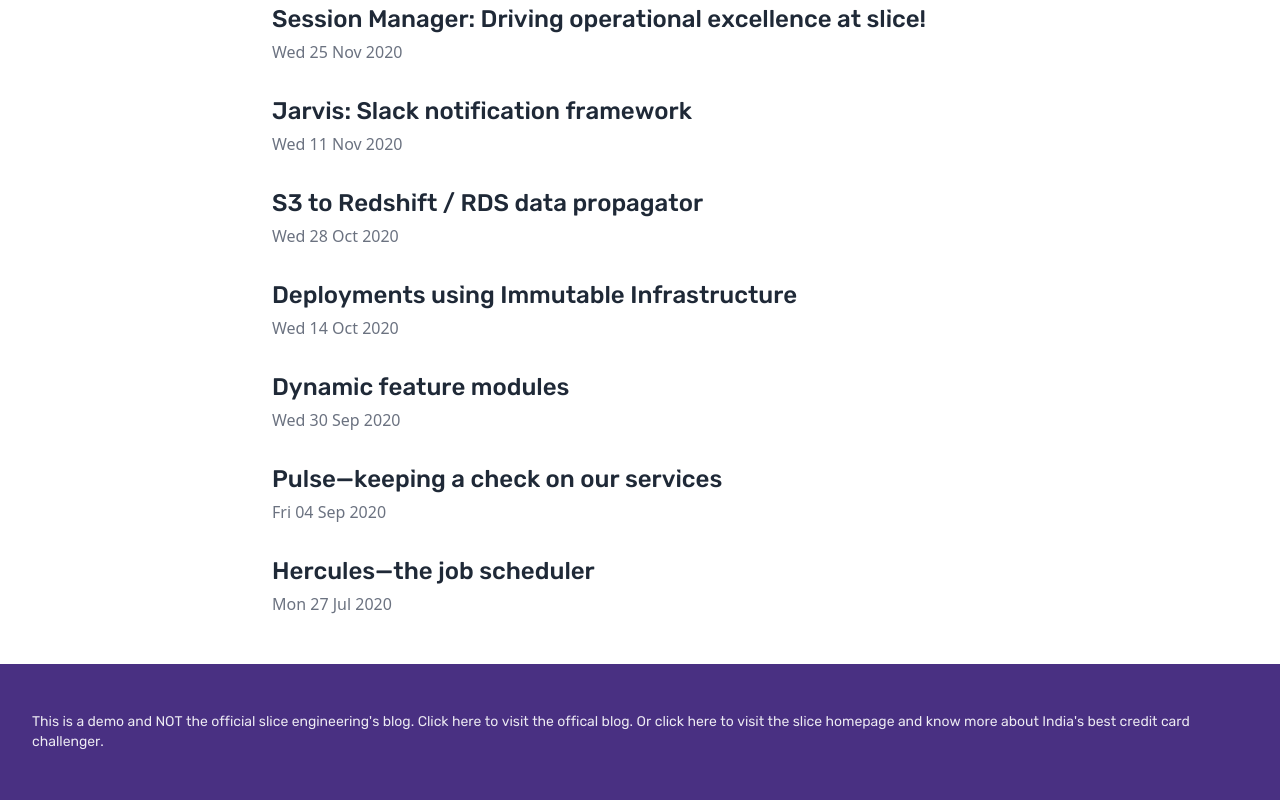
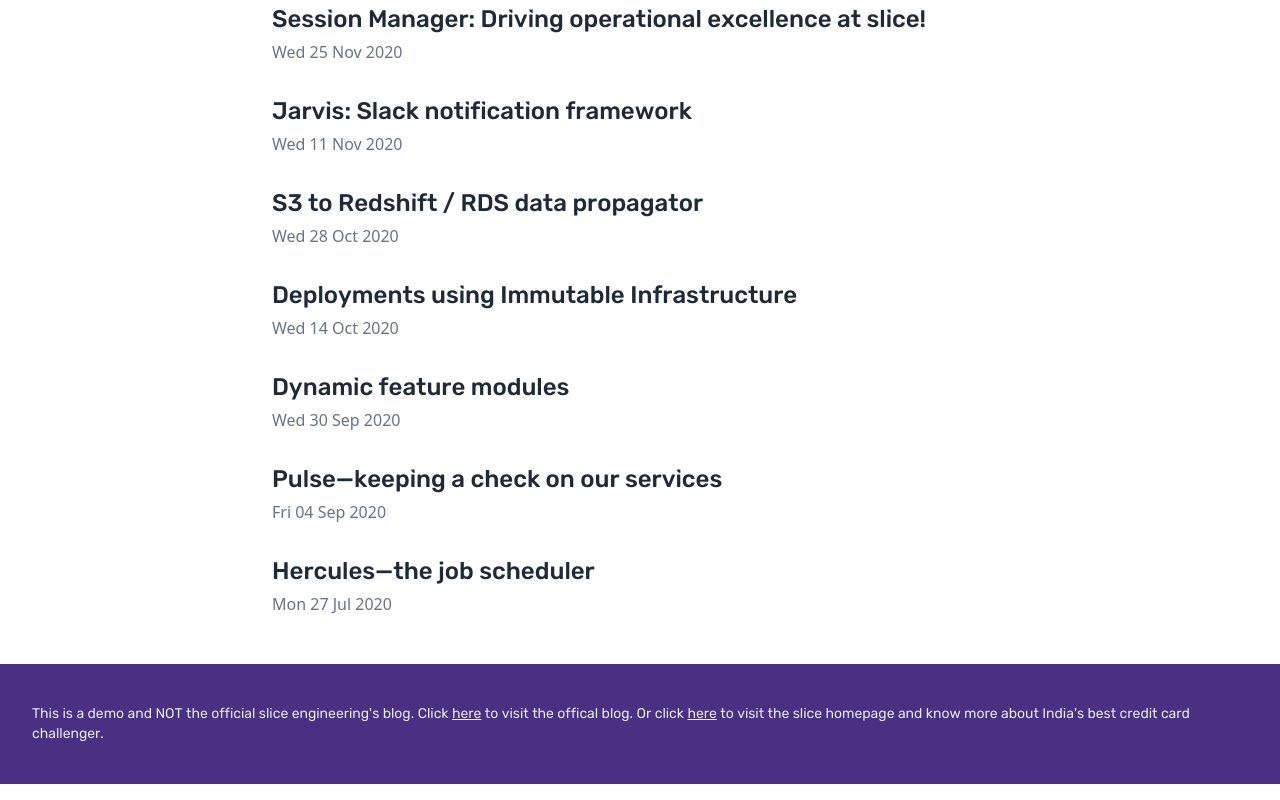
Before and after one commit to alabhyajindal/slice, a Next.js app: page / in a window 1280 px wide. Shown: the part 740-1540 px from the top of the page. Built offline with nearby package versions, Linux system fonts and the light colour scheme.

Commit message:
Improved the Footer's design

```diff
--- a/components/BlogPost.js
+++ b/components/BlogPost.js
@@ -29,6 +29,7 @@
   const dateStr = `${month}/${day}/${year}`;
   const dayName = getDayByName(dateStr, 'en-GB');
 
+  // The date format which gets rendered on the page
   const styledDate = `${dayName} ${day} ${monthName} ${year}`;
 
   return (
--- a/components/Footer.js
+++ b/components/Footer.js
@@ -1,13 +1,19 @@
 export default function Footer() {
   return (
-    <div className='bg-[#493082] text-[#edebf3] px-8 py-12 text-sm flex flex-col gap-4 font-slice mt-8'>
-      <p className=''>
+    <div className='bg-[#493082] text-[#edebf3] px-8 py-10 text-sm flex flex-col gap-4 font-slice mt-8'>
+      <p>
         This is a demo and NOT the official slice engineering&apos;s blog. Click{' '}
-        <a href='https://engineering.sliceit.com/' className='hover:underline'>
+        <a
+          href='https://engineering.sliceit.com/'
+          className='underline hover:opacity-80 transition transform duration-150 ease-in-out'
+        >
           here
         </a>{' '}
         to visit the offical blog. Or click{' '}
-        <a href='https://www.sliceit.com/' className='hover:underline'>
+        <a
+          href='https://www.sliceit.com/'
+          className='underline hover:opacity-80 transition transform duration-150 ease-in-out'
+        >
           here
         </a>{' '}
         to visit the slice homepage and know more about India&apos;s best credit
--- a/pages/index.js
+++ b/pages/index.js
@@ -6,7 +6,7 @@
   return (
     <div className='max-w-3xl mx-auto mt-10 p-4'>
       <Head>
-        <title>slice engineering - Makers of slice</title>
+        <title>slice engineering &#8211; Makers of slice</title>
         <meta name='viewport' content='initial-scale=1.0, width=device-width' />
       </Head>
       <div className='flex flex-col gap-8'>
```
